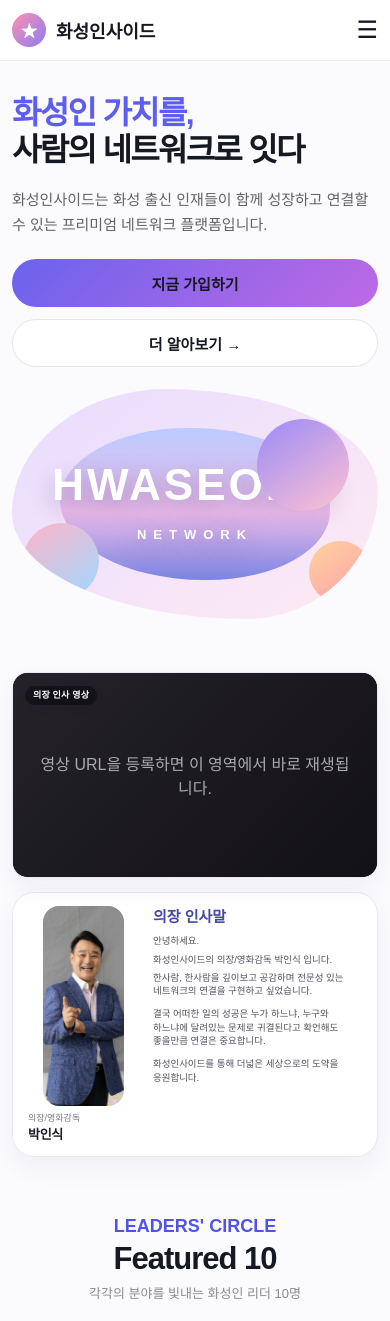
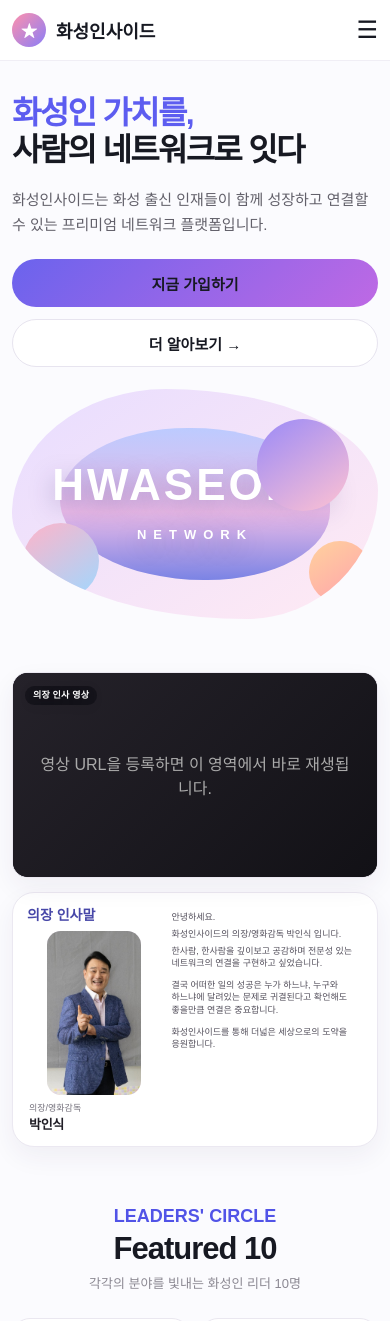
Before and after one commit to motherday79-afk/hwaseong-inside, a Next.js app: page / in a window 390 px wide. Shown: the top 1321 px of the page. Built offline with nearby package versions, Linux system fonts and the light colour scheme; no server answers.

Commit message:
Add files via upload

```diff
--- a/app/globals.css
+++ b/app/globals.css
@@ -475,3 +475,42 @@ a{text-decoration:none;color:inherit;}
  .chairCardV64{grid-template-columns:34% 66%!important;aspect-ratio:auto!important;min-height:265px!important;padding:13px!important}.chairCardV64 .webChairIdentity{padding-top:7px}.chairCardV64 .webChairIdentity span{font-size:9px}.chairCardV64 .webChairIdentity strong{font-size:13px}.chairCardV64 .webChairCopy{padding-left:12px!important}.chairCardV64 .webChairCopy h2{font-size:15px!important;margin-bottom:8px!important}.chairCardV64 .webGreetingText p{font-size:9.5px!important;line-height:1.4!important;margin-bottom:5px!important}.chairCardV64 .webSignature{max-width:105px!important;max-height:30px!important;margin-top:4px!important}
  .memberDetailDom.v64{padding:10px 12px 50px}.memberHeroV64>article{padding:19px}.memberHeroV64 h1{font-size:30px}.memberHeroV64 dl{grid-template-columns:1fr}.memberStoryGrid{gap:12px;margin-top:12px}.memberVideoCard,.memberPhilosophy{min-height:230px}.memberPhilosophy{padding:20px}.memberDetailColsV64{gap:12px;margin-top:12px}.memberStrengthCards{grid-template-columns:1fr}.memberStrengthSection{gap:12px;margin-top:12px}.memberConnectActions{width:100%;flex-direction:column}.memberConnectActions a{text-align:center}.accountStrengths>div,.adminStrengthEdit>div{grid-template-columns:1fr}
 }
+
+
+/* v6.5 exact chair greeting + common member-detail visuals */
+@media(min-width:721px){
+ .webChairGrid{align-items:stretch!important}
+ .webChairGrid>.webVideo,.webChairGrid>.chairCardV65{height:clamp(330px,31.7vw,374px)!important;min-height:0!important;max-height:374px!important}
+}
+.chairCardV65{display:grid!important;grid-template-columns:38% 62%!important;gap:18px!important;padding:20px!important;align-items:stretch!important;overflow:hidden!important}
+.chairV65Left{display:flex;flex-direction:column;min-width:0;min-height:0}
+.chairV65Left h2{margin:0 0 10px!important;color:#4747a8;font-size:17px;line-height:1.2;flex:0 0 auto}
+.chairV65Left .webChairPhoto{flex:1 1 auto;min-height:0!important;height:auto!important;border-radius:14px;background:linear-gradient(145deg,#f4eaff,#fff0f6);overflow:hidden}
+.chairV65Left .webChairPhoto img{width:100%;height:100%;object-fit:cover;object-position:center 18%}
+.chairV65Left .webChairIdentity{flex:0 0 auto;padding:8px 2px 0;line-height:1.2}
+.chairV65Left .webChairIdentity span{display:block;color:#74717c;font-size:10px;margin-bottom:3px}
+.chairV65Left .webChairIdentity strong{display:block;color:#1f1d25;font-size:15px}
+.chairV65Right{display:flex;flex-direction:column;min-width:0;min-height:0;padding:4px 2px 0 0}
+.chairV65Right .webGreetingText{flex:1 1 auto;min-height:0;overflow:hidden;padding:0}
+.chairV65Right .webGreetingText p{font-size:11.2px!important;line-height:1.52!important;margin:0 0 7px!important;color:#55515d!important;word-break:keep-all}
+.chairV65Right .chairGreetingGap{height:5px}
+.chairV65Right .webSignature{display:block;flex:0 0 auto;width:min(72%,230px)!important;max-width:230px!important;max-height:64px!important;height:auto!important;object-fit:contain;object-position:right center;margin:8px 0 0 auto!important}
+.memberCommonVisual{padding:0!important;overflow:hidden!important;display:block!important;min-height:0!important}
+.memberCommonVisual>img{display:block;width:100%;height:100%;object-fit:cover;border-radius:inherit}
+.memberCommonFallback{height:100%;padding:24px;display:flex;flex-direction:column;justify-content:center}
+.memberStrengthCommon{display:block!important;padding:0!important;background:#fff;border:1px solid #ede8f4;border-radius:18px;overflow:hidden}
+.memberStrengthCommon:has(.memberRadarCard){display:grid!important;grid-template-columns:38% 62%!important;background:transparent;border:0;overflow:visible}
+.memberStrengthCommonImg{display:block;width:100%;height:auto;max-height:440px;object-fit:cover;object-position:center;border-radius:18px}
+@media(max-width:720px){
+ .chairCardV65{grid-template-columns:36% 64%!important;gap:12px!important;padding:14px!important;min-height:275px!important}
+ .chairV65Left h2{font-size:15px;margin-bottom:7px!important}
+ .chairV65Left .webChairIdentity span{font-size:9px}.chairV65Left .webChairIdentity strong{font-size:13px}
+ .chairV65Right .webGreetingText p{font-size:9.6px!important;line-height:1.4!important;margin-bottom:5px!important}
+ .chairV65Right .webSignature{max-width:135px!important;max-height:38px!important}
+ .memberStrengthCommon:has(.memberRadarCard){grid-template-columns:1fr!important}
+}
+@media(max-width:430px){
+ .chairCardV65{grid-template-columns:40% 60%!important;gap:10px!important;min-height:255px!important}
+ .chairV65Left h2{font-size:14px}.chairV65Right .webGreetingText p{font-size:9px!important;line-height:1.34!important}
+ .chairV65Right .webSignature{max-width:110px!important;max-height:32px!important}
+}
--- a/app/members/[id]/page.js
+++ b/app/members/[id]/page.js
@@ -16,6 +16,8 @@ const strengthCopy={
 
 export default async function MemberDetail({params}){
  const {id}=await params; const admin=createAdminClient();
+ const {data:siteState}=await admin.from('site_state').select('payload').eq('id','main').maybeSingle();
+ const detailAssets=siteState?.payload?.detailAssets||{};
  const {data:m}=await admin.from('members').select('*, careers(*)').eq('id',Number(id)).eq('is_published',true).maybeSingle(); if(!m)notFound();
  const careers=(m.careers||[]).sort((a,b)=>(a.sort_order||0)-(b.sort_order||0));
  const strengths={...defaultStrengths,...(m.strengths||{})};
@@ -34,14 +36,14 @@ export default async function MemberDetail({params}){
 
   <section className="memberStoryGrid">
    <div className="memberVideoCard">{(m.youtube_url||m.youtube_thumbnail_url)?<YouTubeInline url={m.youtube_url} thumbnail={m.youtube_thumbnail_url} title={`${m.name} 프로필 영상`} className="memberProfileVideo"/>:<div className="memberVideoPlaceholder"><span>PROFILE MOVIE</span><strong>{m.name}의 이야기</strong><small>프로필 영상 URL을 등록하면 이 영역에서 바로 재생됩니다.</small></div>}</div>
-   <article className="memberPhilosophy"><b>★ 화성인사이드</b><h2>화성인사이드의 철학</h2><p>좋은 연결은 더 좋은 세상을 만듭니다.</p><p>문화와 기술, 사람과 사람이 만나는 가치를 추구합니다.</p><p>실력 기반의 네트워크로 새로운 기회를 만듭니다.</p></article>
+   <article className="memberPhilosophy memberCommonVisual">{detailAssets.philosophyImageUrl?<img src={detailAssets.philosophyImageUrl} alt="화성인사이드의 철학"/>:<div className="memberCommonFallback philosophyFallback"><b>★ 화성인사이드</b><h2>화성인사이드의 철학</h2><p>좋은 연결은 더 좋은 세상을 만듭니다.</p><p>문화와 기술, 사람과 사람이 만나는 가치를 추구합니다.</p><p>실력 기반의 네트워크로 새로운 기회를 만듭니다.</p></div>}</article>
   </section>
 
   <section className="memberDetailCols memberDetailColsV64"><article><h2>◎ 개인정보 소개</h2><p>{m.intro||'소개가 아직 등록되지 않았습니다.'}</p></article><article><h2>▣ 믿을 수 있는 경력 · 이력</h2><div className="careerRows">{careers.length?careers.map(c=><div key={c.id}><time>{c.period}</time><section><b>{c.company}</b><span>{c.role}</span><p>{c.description}</p></section></div>):<p>등록된 경력이 없습니다.</p>}</div></article></section>
 
   <section className="memberRecommend"><div className="detailSectionTitle"><h2>♡ {m.name}님과 해당 콘텐츠가 높은 화성인사이드 멤버 추천</h2></div><div>{(related||[]).map(r=><a href={`/members/${r.id}`} key={r.id}>{r.profile_image_url?<img src={r.profile_image_url} alt=""/>:<span/>}<b>{r.name}</b><small>{r.job}</small><em>{(r.tags||[]).slice(0,2).join(' · ')}</em></a>)}</div></section>
 
-  <section className="memberStrengthSection"><article className="memberRadarCard"><h2>☆ 인사이더 강점 레이더</h2><Radar values={strengths}/></article><div className="memberStrengthCards">{Object.entries(strengths).map(([k,v])=><article key={k}><div><b>{strengthCopy[k]?.[0]||k}</b><span>{v}</span></div><p>{strengthCopy[k]?.[1]||'멤버의 강점을 보여주는 지표입니다.'}</p></article>)}</div></section>
+  <section className="memberStrengthSection memberStrengthCommon">{detailAssets.strengthImageUrl?<img src={detailAssets.strengthImageUrl} alt="인사이더 강점 레이더" className="memberStrengthCommonImg"/>:<><article className="memberRadarCard"><h2>☆ 인사이더 강점 레이더</h2><Radar values={strengths}/></article><div className="memberStrengthCards">{Object.entries(strengths).map(([k,v])=><article key={k}><div><b>{strengthCopy[k]?.[0]||k}</b><span>{v}</span></div><p>{strengthCopy[k]?.[1]||'멤버의 강점을 보여주는 지표입니다.'}</p></article>)}</div></>}</section>
 
   <section className="memberConnect"><div><b>함께 연결하고 싶다면?</b><span>새로운 인연을 배우고, 함께 성장하며 더 큰 가치를 만들어보세요.</span></div><div className="memberConnectActions"><a href="/login">네트워크 요청하기</a><a className="ghost" href="/community">메시지 보내기</a></div></section>
  </main>
--- a/components/admin/AdminShell.js
+++ b/components/admin/AdminShell.js
@@ -2,6 +2,6 @@
 import { usePathname } from 'next/navigation';
 import { createClient } from '../../lib/supabase/client';
 import { AdminProvider,useAdmin } from './AdminStore';
-const nav=[['/admin','대시보드','▦'],['/admin/members','회원 관리','👥'],['/admin/users','계정 & 권한','🔐'],['/admin/featured','Top10 관리','★'],['/admin/home','메인 관리','⌂'],['/admin/news','게시판 관리','▤'],['/admin/media-guide','이미지 규격','▧'],['/admin/settings','사이트 설정','⚙']];
+const nav=[['/admin','대시보드','▦'],['/admin/members','회원 관리','👥'],['/admin/users','계정 & 권한','🔐'],['/admin/featured','Top10 관리','★'],['/admin/home','메인 관리','⌂'],['/admin/detail-assets','상세 공통 이미지','◇'],['/admin/news','게시판 관리','▤'],['/admin/media-guide','이미지 규격','▧'],['/admin/settings','사이트 설정','⚙']];
 function Inner({children,currentUser}){const path=usePathname();const {status}=useAdmin();async function logout(){const s=createClient();await s.auth.signOut();location.href='/login'}return <div className="adminApp"><aside className="adminSide"><a href="/" className="adminBrand"><span>★</span><div><b>화성인사이드</b><small>ADMIN</small></div></a><nav>{nav.map(([href,label,icon])=><a key={href} href={href} className={(href==='/admin'?path===href:path.startsWith(href))?'active':''}><i>{icon}</i>{label}</a>)}</nav><div className="adminSideBottom"><a href="/">← 사이트 보기</a><a href="/account">내 프로필</a><small>DB/Auth v1 · {status}</small></div></aside><main className="adminMain"><header className="adminTop"><div><b>관리자 페이지</b><span>DB 저장 · 권한 보호 · Storage 이미지 관리</span></div><div className="adminUser"><span>{currentUser?.email}<small>{currentUser?.role} · {status}</small></span><b>{(currentUser?.email||'A')[0].toUpperCase()}</b><button onClick={logout}>로그아웃</button></div></header>{children}</main></div>}
 export default function AdminShell({children,currentUser}){return <AdminProvider><Inner currentUser={currentUser}>{children}</Inner></AdminProvider>}
--- a/components/admin/AdminStore.js
+++ b/components/admin/AdminStore.js
@@ -8,7 +8,7 @@ const same=(a,b)=>JSON.stringify(a)===JSON.stringify(b);
 export function AdminProvider({children}){
  const [data,setData]=useState(clone(DEFAULT_ADMIN_DATA));const [members,setMembers]=useState(clone(initialMembers));const [ready,setReady]=useState(false);const [status,setStatus]=useState('불러오는 중');const lastSaved=useRef(null);
  useEffect(()=>{(async()=>{try{const r=await fetch('/api/admin/state',{cache:'no-store'});const d=await r.json();if(!r.ok)throw new Error(d.error||'데이터 로드 실패');const nextData=d.data||clone(DEFAULT_ADMIN_DATA);const nextMembers=d.members?.length?d.members:clone(initialMembers);setData(nextData);setMembers(nextMembers);lastSaved.current=clone({data:nextData,members:nextMembers});setStatus('저장됨');}catch(e){console.error(e);setStatus('DB 연결 필요');lastSaved.current=clone({data:DEFAULT_ADMIN_DATA,members:initialMembers});}finally{setReady(true)}})()},[]);
- useEffect(()=>{if(!ready||!lastSaved.current)return;const current={data,members};if(same(current,lastSaved.current))return;setStatus('저장 대기');const t=setTimeout(async()=>{const before=lastSaved.current;const dataPatch={};['site','chair','footer'].forEach(k=>{if(!same(data[k],before.data[k]))dataPatch[k]=data[k]});const featuredChanged=!same(data.featuredIds,before.data.featuredIds);const beforeMembers=new Map((before.members||[]).map(m=>[String(m.id),m]));const changedMembers=(members||[]).filter(m=>!same(m,beforeMembers.get(String(m.id))));const beforeNews=new Map((before.data.news||[]).map(n=>[String(n.id),n]));const nowNews=new Map((data.news||[]).map(n=>[String(n.id),n]));const changedNews=(data.news||[]).filter(n=>!same(n,beforeNews.get(String(n.id))));const deletedNewsIds=[...beforeNews.keys()].filter(id=>!nowNews.has(id));setStatus('저장 중...');try{const payload={dataPatch,changedMembers,changedNews,deletedNewsIds};if(featuredChanged)payload.featuredIds=data.featuredIds||[];const r=await fetch('/api/admin/state',{method:'PUT',headers:{'content-type':'application/json'},body:JSON.stringify(payload)});const d=await r.json();if(!r.ok)throw new Error(d.error||'저장 실패');lastSaved.current=clone(current);setStatus('저장됨');}catch(e){console.error(e);setStatus('저장 실패');}},850);return()=>clearTimeout(t)},[data,members,ready]);
+ useEffect(()=>{if(!ready||!lastSaved.current)return;const current={data,members};if(same(current,lastSaved.current))return;setStatus('저장 대기');const t=setTimeout(async()=>{const before=lastSaved.current;const dataPatch={};['site','chair','detailAssets','footer'].forEach(k=>{if(!same(data[k],before.data[k]))dataPatch[k]=data[k]});const featuredChanged=!same(data.featuredIds,before.data.featuredIds);const beforeMembers=new Map((before.members||[]).map(m=>[String(m.id),m]));const changedMembers=(members||[]).filter(m=>!same(m,beforeMembers.get(String(m.id))));const beforeNews=new Map((before.data.news||[]).map(n=>[String(n.id),n]));const nowNews=new Map((data.news||[]).map(n=>[String(n.id),n]));const changedNews=(data.news||[]).filter(n=>!same(n,beforeNews.get(String(n.id))));const deletedNewsIds=[...beforeNews.keys()].filter(id=>!nowNews.has(id));setStatus('저장 중...');try{const payload={dataPatch,changedMembers,changedNews,deletedNewsIds};if(featuredChanged)payload.featuredIds=data.featuredIds||[];const r=await fetch('/api/admin/state',{method:'PUT',headers:{'content-type':'application/json'},body:JSON.stringify(payload)});const d=await r.json();if(!r.ok)throw new Error(d.error||'저장 실패');lastSaved.current=clone(current);setStatus('저장됨');}catch(e){console.error(e);setStatus('저장 실패');}},850);return()=>clearTimeout(t)},[data,members,ready]);
  const updateSection=(section,patch)=>setData(p=>({...p,[section]:{...p[section],...patch}}));
  const updateMember=(id,patch)=>setMembers(p=>p.map(m=>String(m.id)===String(id)?{...m,...patch}:m));
  const reset=()=>{setData(clone(DEFAULT_ADMIN_DATA));setMembers(clone(initialMembers));};
--- a/components/home/ChairSection.js
+++ b/components/home/ChairSection.js
@@ -12,13 +12,13 @@ export default function ChairSection(){
       <div className="webVideoText"><small>의장 인사 영상</small></div>
     </div>
 
-    <article className="webChairCard chairCardV64">
-      <div className="webChairMedia">
+    <article className="webChairCard chairCardV65">
+      <div className="chairV65Left">
+        <h2>의장 인사말</h2>
         <div className="webChairPhoto"><img src={c.portraitUrl||'/assets/real/park-insik.jpg'} alt={`${c.name} ${c.title}`}/></div>
         <div className="webChairIdentity"><span>{c.title}</span><strong>{c.name}</strong></div>
       </div>
-      <div className="webChairCopy">
-        <h2>의장 인사말</h2>
+      <div className="chairV65Right">
         <div className="webGreetingText">{lines.map((line,i)=>line.trim()?<p key={i}>{line}</p>:<div className="chairGreetingGap" key={i}/>)}</div>
         {c.signatureUrl&&<img className="webSignature" src={c.signatureUrl} alt={`${c.name} 서명`}/>}
       </div>
--- a/data/adminDefaults.js
+++ b/data/adminDefaults.js
@@ -5,6 +5,8 @@ export const IMAGE_SPECS = {
   newsCover: { label: '공지 & 뉴스 대표 이미지', width: 1200, height: 675, minWidth: 720, minHeight: 405, ratio: '16:9', format: 'JPG / WEBP', note: '권장 1200×675px. 목록/메인 카드에서 자동 크롭됩니다.' },
   heroVisual: { label: '메인 히어로 비주얼', width: 1600, height: 1200, minWidth: 800, minHeight: 600, ratio: '4:3', format: 'PNG / WEBP / SVG', note: '장식 그래픽은 투명 PNG 또는 SVG 권장.' },
   signature: { label: '의장 서명', width: 1200, height: 400, minWidth: 600, minHeight: 180, ratio: '3:1', ratioTolerance: .25, format: '투명 PNG', note: '권장 1200×400px. 배경 투명, 검정 또는 짙은 남색 잉크 권장.' },
+  philosophyImage: { label: '화성인사이드 철학 공통 이미지', width: 1200, height: 720, minWidth: 720, minHeight: 432, ratio: '5:3', ratioTolerance: .22, format: 'JPG / PNG / WEBP', note: '회원 상세 영상 오른쪽에 전회원 공통으로 노출됩니다. 권장 1200×720px.' },
+  strengthImage: { label: '강점 레이더 공통 이미지', width: 1600, height: 650, minWidth: 900, minHeight: 360, ratio: '약 2.46:1', ratioTolerance: .28, format: 'JPG / PNG / WEBP', note: '회원 상세 하단 강점 영역에 전회원 공통으로 노출됩니다. 권장 1600×650px.' },
   logo: { label: '사이트 로고', width: 1200, height: 300, minWidth: 600, minHeight: 150, ratio: '4:1', format: 'SVG 우선 / PNG', note: '가능하면 SVG 사용.' },
 };
 
@@ -23,6 +25,7 @@ export const DEFAULT_ADMIN_DATA = {
     greeting: '안녕하세요.\n화성인사이드의 의장/영화감독 박인식 입니다.\n한사람, 한사람을 깊이보고 공감하며 전문성 있는 네트워크의 연결을 구현하고 싶었습니다.\n\n결국 어떠한 일의 성공은 누가 하느냐, 누구와 하느냐에 달려있는 문제로 귀결된다고 확언해도 좋을만큼 연결은 중요합니다.\n\n화성인사이드를 통해 더넓은 세상으로의 도약을 응원합니다.',
     portraitUrl: '/assets/real/park-insik.jpg', videoThumbnailUrl: '', videoUrl: '', signatureUrl: '',
   },
+  detailAssets: { philosophyImageUrl: '', strengthImageUrl: '' },
   featuredIds: ['1','2','3','4','5','6','7','8','9','10'],
   news: [
     { id: '1', category: '공지', title: '5월 정기 네트워킹 행사 안내', excerpt: '정기 네트워킹 행사에 여러분을 초대합니다.', date: '2025.05.23', coverUrl: '', published: true },
```
Also changed, not shown: app/admin/detail-assets/page.js (added, +12 -0 lines), 1 other file (tests, documents, lock files or other folders).
